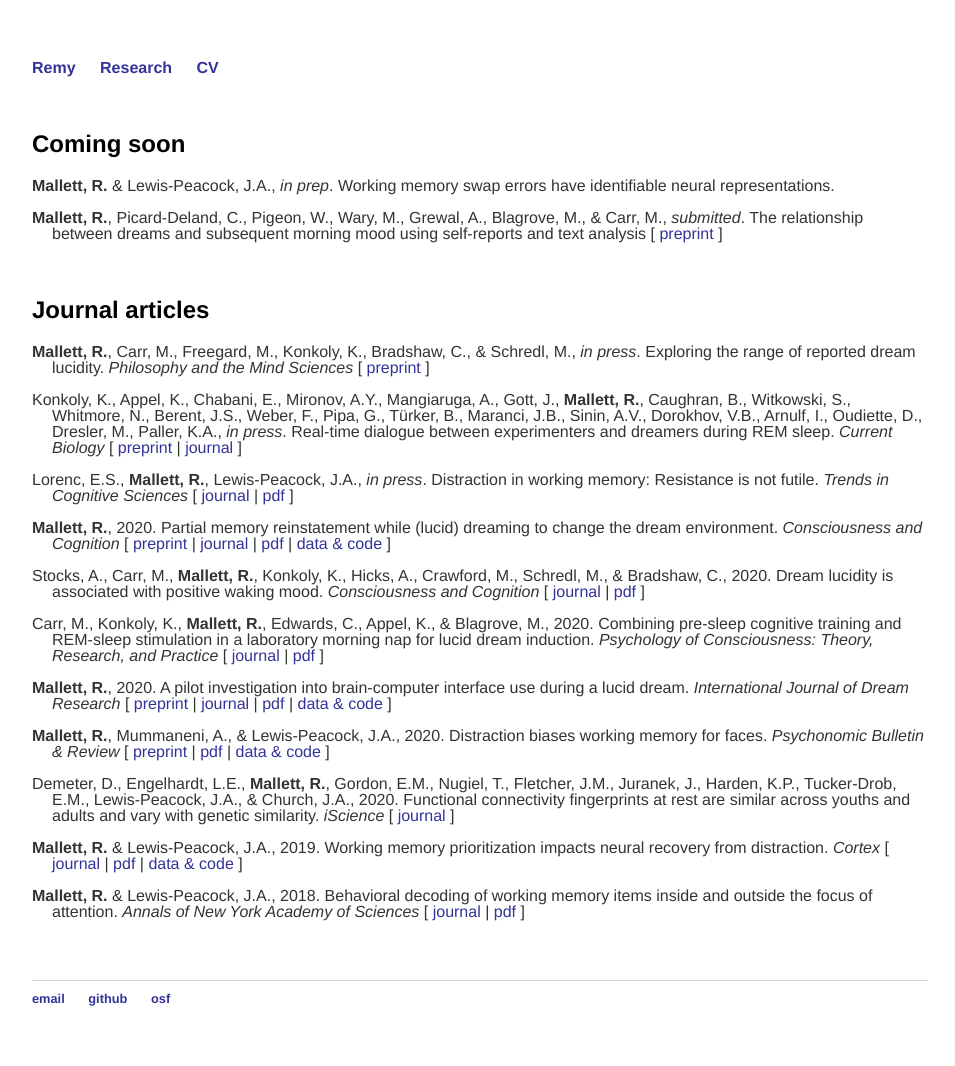
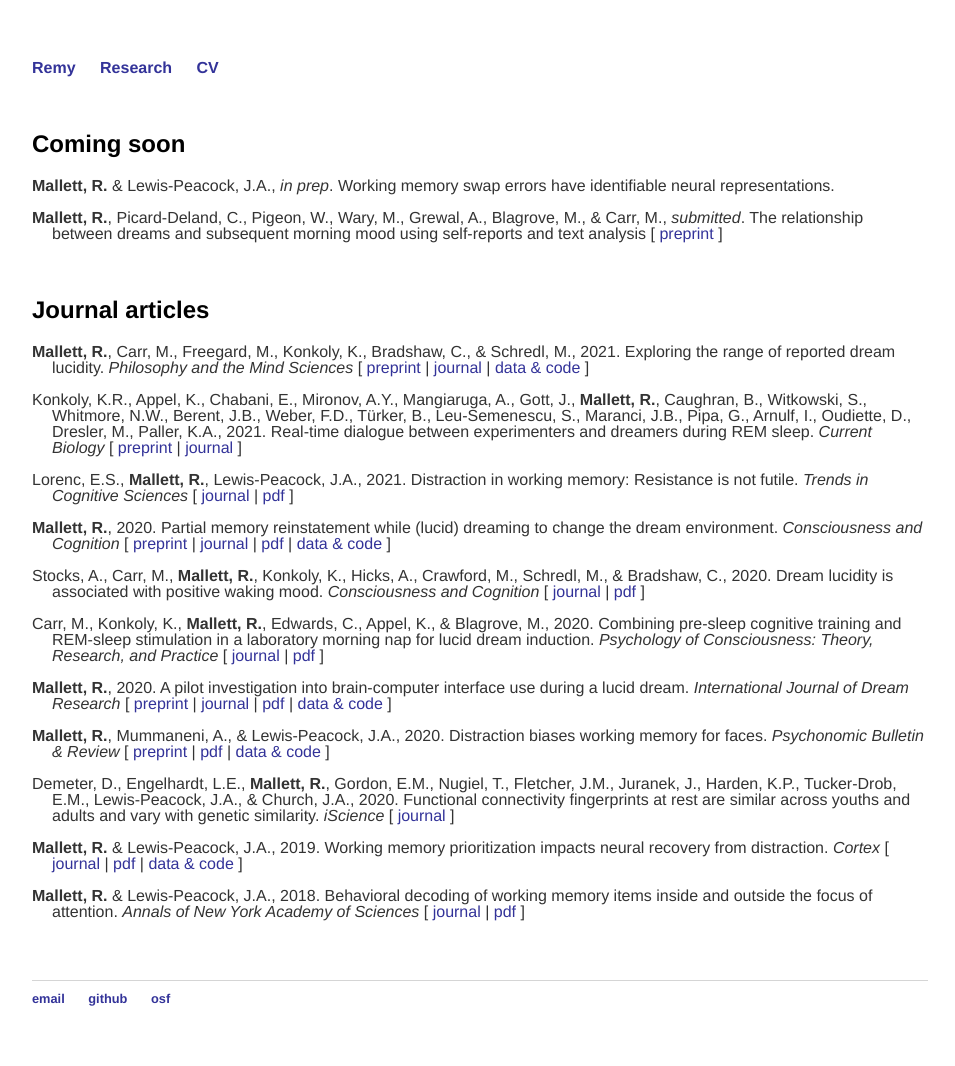
Before and after one commit to remrama/remrama.github.io, a Jekyll site: the page built from research/index.html, in a window 1280 px wide. Shown: the whole page, without its empty margins (160-1115 px from the left). Built offline with Jekyll 4.4.1, drawn with Linux system fonts in a browser that asks for light colours.

Commit message:
phenoll 2 b

```diff
--- a/research/index.html
+++ b/research/index.html
@@ -19,13 +19,13 @@ title: Research
     <h2>Journal articles</h2>
 
     <p class="hanging">
-        <strong>Mallett, R.</strong>, Carr, M., Freegard, M., Konkoly, K., Bradshaw, C., & Schredl, M., <em>in press</em>. Exploring the range of reported dream lucidity. <em>Philosophy and the Mind Sciences</em> [ <a href="https://doi.org/10.31219/osf.io/sz8fa">preprint</a> ]
+        <strong>Mallett, R.</strong>, Carr, M., Freegard, M., Konkoly, K., Bradshaw, C., & Schredl, M., 2021. Exploring the range of reported dream lucidity. <em>Philosophy and the Mind Sciences</em> [ <a href="https://doi.org/10.31219/osf.io/sz8fa">preprint</a> | <a href="https://doi.org/10.33735/phimisci.2021.63">journal</a> | <a href="https://osf.io/7dwtp/">data & code</a> ]
     </p>
     <p class="hanging">
-        Konkoly, K., Appel, K., Chabani, E., Mironov, A.Y., Mangiaruga, A., Gott, J., <strong>Mallett, R.</strong>, Caughran, B., Witkowski, S., Whitmore, N., Berent, J.S., Weber, F., Pipa, G., Türker, B., Maranci, J.B., Sinin, A.V., Dorokhov, V.B., Arnulf, I., Oudiette, D., Dresler, M., Paller, K.A., <em>in press</em>. Real-time dialogue between experimenters and dreamers during REM sleep. <em>Current Biology</em> [ <a href="https://ssrn.com/abstract=3606772">preprint</a> | <a href="https://doi.org/10.1016/j.cub.2021.01.026">journal</a> ]
+        Konkoly, K.R., Appel, K., Chabani, E., Mironov, A.Y., Mangiaruga, A., Gott, J., <strong>Mallett, R.</strong>, Caughran, B., Witkowski, S., Whitmore, N.W., Berent, J.B., Weber, F.D., Türker, B., Leu-Semenescu, S., Maranci, J.B., Pipa, G., Arnulf, I., Oudiette, D., Dresler, M., Paller, K.A., 2021. Real-time dialogue between experimenters and dreamers during REM sleep. <em>Current Biology</em> [ <a href="https://ssrn.com/abstract=3606772">preprint</a> | <a href="https://doi.org/10.1016/j.cub.2021.01.026">journal</a> ]
     </p>
     <p class="hanging">
-        Lorenc, E.S., <strong>Mallett, R.</strong>, Lewis-Peacock, J.A., <em>in press</em>. Distraction in working memory: Resistance is not futile. <em>Trends in Cognitive Sciences</em> [ <a href="https://doi.org/10.1016/j.tics.2020.12.004">journal</a> | <a href="https://drive.google.com/file/d/1gUVtDA4Nayy2XzjckHpKebUpNZL3KN1F/view?usp=sharing">pdf</a> ]
+        Lorenc, E.S., <strong>Mallett, R.</strong>, Lewis-Peacock, J.A., 2021. Distraction in working memory: Resistance is not futile. <em>Trends in Cognitive Sciences</em> [ <a href="https://doi.org/10.1016/j.tics.2020.12.004">journal</a> | <a href="https://drive.google.com/file/d/1gUVtDA4Nayy2XzjckHpKebUpNZL3KN1F/view?usp=sharing">pdf</a> ]
     </p>
     <p class="hanging">
         <strong>Mallett, R.</strong>, 2020. Partial memory reinstatement while (lucid) dreaming to change the dream environment. <em>Consciousness and Cognition</em> [ <a href="https://doi.org/10.31219/osf.io/rh4qs">preprint</a> | <a href="https://doi.org/10.1016/j.concog.2020.102974">journal</a> | <a href="https://drive.google.com/file/d/1X5voINJmBKvnQ3HmQa1ATF4doib_g9JI/view?usp=sharing">pdf</a> | <a href="https://osf.io/ndvj9/">data & code</a> ]
```
